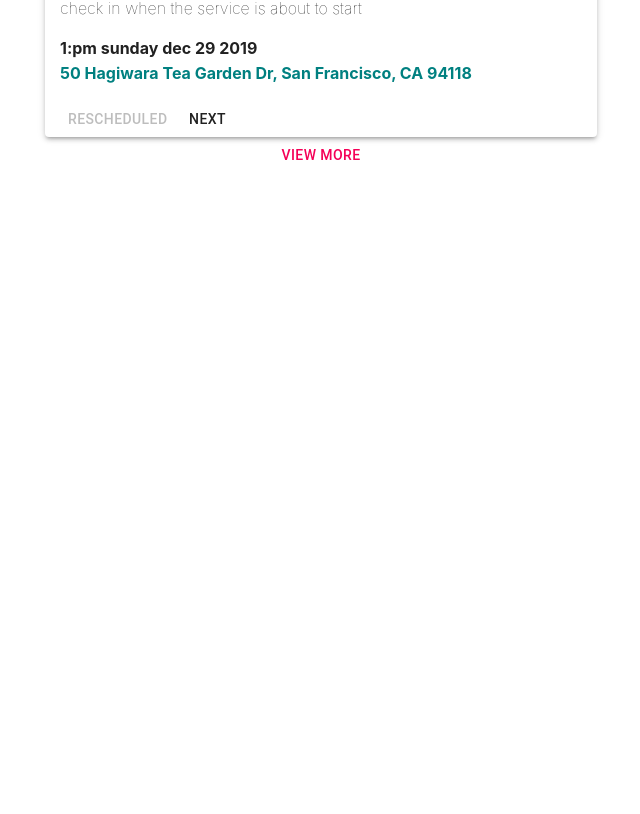
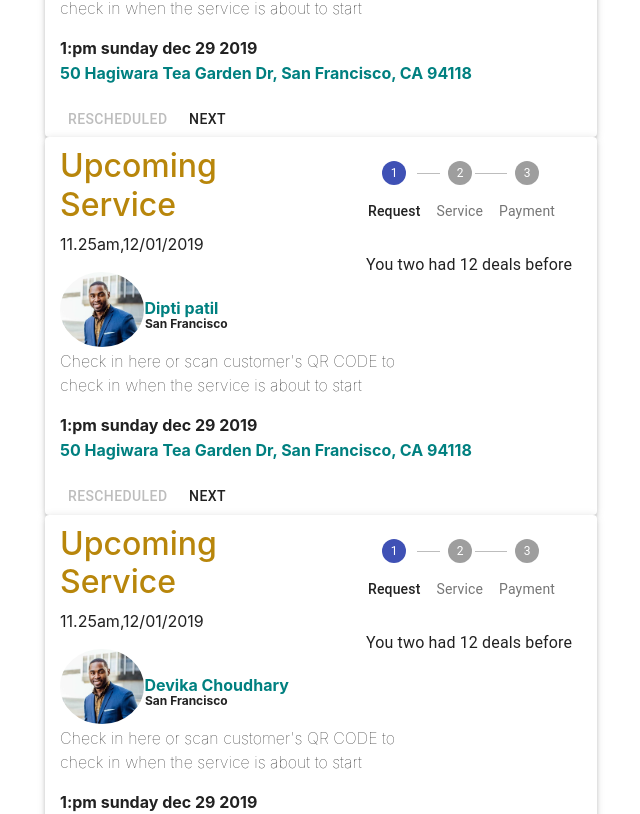
Before and after one commit to saifmav/webdura, a React (Create React App) app: page / in a window 1280 px wide. Shown: the part 2155-2969 px from the top of the page, without its empty margins (319-959 px from the left). Before the commit the page ends 2353 px from the top, so only its background shows below. Built offline with nearby package versions, Linux system fonts and the light colour scheme.

Commit message:
latesh code

```diff
--- a/src/Component/Card.js
+++ b/src/Component/Card.js
@@ -32,10 +32,9 @@ export default function Card(props) {
 
   const steps = getSteps()
 
-  const renderCard = list.map((data) => {
+  const renderCard = props.data.map((data,index) => {
     return (
       <>
-        {console.log('Hey', data.fields.name)}
         <Paper elevation={3}>
           <div className='container'>
             <div className='row '>
@@ -102,8 +101,8 @@ export default function Card(props) {
                 {data.fields.address}
               </p>
             </div>
-            <Button  disabled={props.actStep === 0}  onClick={props.back}>Rescheduled</Button>
-            <Button onClick={props.next} >{props.actStep === steps.length - 1 ? "Finish" : "Next"}</Button>
+            <Button   disabled={props.actStep === 0}  onClick={props.back}>Rescheduled</Button>
+            <Button   onClick={()=>props.next(index)} >{props.actStep === steps.length - 1 ? "Finish" : "Next"}</Button>
           </div>
         </Paper>
       </>
--- a/src/Component/Tabs.js
+++ b/src/Component/Tabs.js
@@ -20,30 +20,30 @@ const CenterTab = () => {
   const classes = useStyles();
   const [datas ,setDatas] = useState(data)
   const [value, setValue] = useState('1');
-  const [activeStep, setActiveStep] = useState(0);
+  const [activeStep, setActiveStep] = useState(0)
+  const [services, setServices ] = useState([])
 
-  const handleNext = () => {
-    setActiveStep((prevActiveStep) => prevActiveStep + 1);
+
+  const handleNext = (id) => {
+    data.forEach((dt) => {
+      if (id === dt.fields.id) {
+        setServices([...services, dt])
+        setActiveStep((prevActiveStep) => prevActiveStep + 1);
+      }
+    })
+
+    const remove =  datas.filter(dt => dt.fields.id !== id )
+    setDatas(remove)
   }
 
-  const handleBack = () => {
+
+  const handleBack = (id) => {
     setActiveStep((prevActiveStep) => prevActiveStep - 1);
   }
 
-  const handleReset = () => {
+  const handleReset = (id) => {
     setActiveStep(0);
   }
-
-  // const status = {
-  //   '0': 'Request',
-  //   '1': 'Service',
-  //   '2': 'Payment'
-  // }
-  //  const RequestData = []
-  // const Services  = []
-  // const Payment = []
-
-
 
   const handleChange = (event, newValue) => {
     setValue(newValue);
@@ -67,7 +67,7 @@ const CenterTab = () => {
           <div style={{marginTop:"40px"}}></div>
           <Card
           clickable={nextTab}
-          data ={datas}
+          data={datas}
           limit={5}
           actStep ={activeStep}
           next={handleNext}
@@ -80,7 +80,7 @@ const CenterTab = () => {
           <div style={{marginTop:"40px"}}></div>
           <Card
           clickable={nextTab}
-          data ={datas}
+          data ={services}
           limit={5}
           actStep ={activeStep}
           next={handleNext}
--- a/src/data.js
+++ b/src/data.js
@@ -2,7 +2,7 @@ import img1 from './Images/person.jpeg'
 const data = [
   {
     fields: {
-      id:'1',
+      id: 0,
       name: 'Ray Pressley',
       location: 'San Francisco',
       slug: 'you two had 12 deals before',
@@ -28,7 +28,7 @@ const data = [
   },
   {
     fields: {
-      id:'2',
+      id: 1,
       name: 'Saifali Mavami',
       location: 'San Francisco',
       slug: 'you two had 12 deals before',
@@ -54,7 +54,7 @@ const data = [
   },
   {
     fields: {
-      id:'3',
+      id: 2,
       name: 'Ravi Pressley',
       location: 'San Francisco',
       slug: 'you two had 12 deals before',
@@ -80,7 +80,7 @@ const data = [
   },
   {
     fields: {
-      id:'3',
+      id: 3,
       name: 'Avijeet Pressley',
       location: 'San Francisco',
       slug: 'you two had 12 deals before',
@@ -106,7 +106,7 @@ const data = [
   },
   {
     fields: {
-      id:'4',
+      id: 4,
       name: 'chinu Pressley',
       location: 'San Francisco',
       slug: 'you two had 12 deals before',
@@ -132,7 +132,7 @@ const data = [
   },
   {
     fields: {
-      id:'5',
+      id: 5,
       name: 'Dipti patil',
       location: 'San Francisco',
       slug: 'you two had 12 deals before',
@@ -158,7 +158,7 @@ const data = [
   },
   {
     fields: {
-      id:'6',
+      id: 6,
       name: 'Devika Choudhary',
       location: 'San Francisco',
       slug: 'you two had 12 deals before',
@@ -184,7 +184,7 @@ const data = [
   },
   {
     fields: {
-      id:'7',
+      id: 7,
       name: 'Rahil Ray',
       location: 'San Francisco',
       slug: 'you two had 12 deals before',
```
